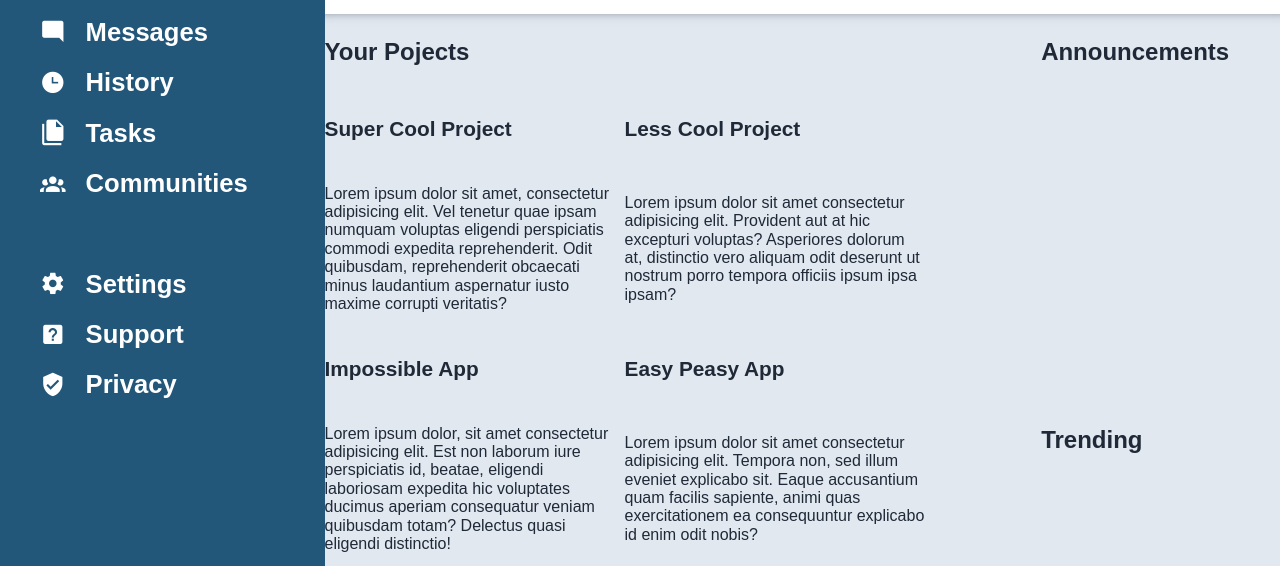
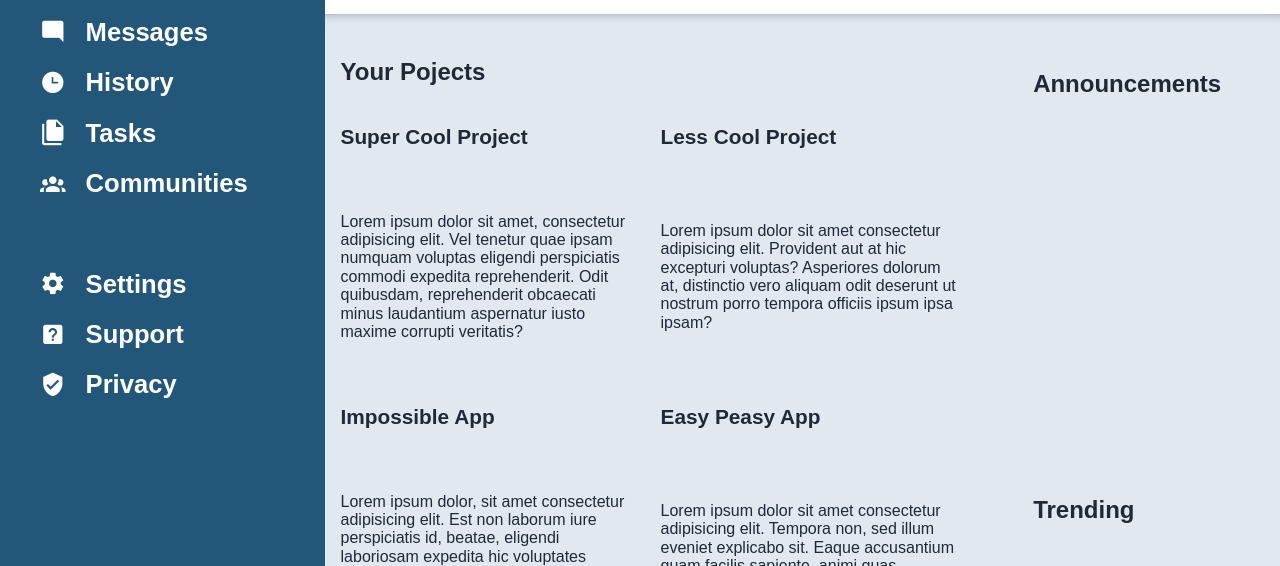
Before and after one commit to Marutovsky/admin-dashboard, a plain HTML site: page index.html in a window 1280 px wide. Shown: the part 229-795 px from the top of the page. Drawn offline with Linux system fonts and the light colour scheme; a web font is replaced by a local one.

Commit message:
Set proper spacing in content

```diff
--- a/css/style.css
+++ b/css/style.css
@@ -195,6 +195,7 @@ body {
   display: grid;
   grid-template: 1fr 1fr / 3fr 1fr;
   z-index: 8;
+  padding: 32px 16px;
 }
 
 .projects {
@@ -203,5 +204,11 @@ body {
   & div {
     display: grid;
     grid-template-columns: repeat(auto-fit, 300px);
+    gap: 20px;
+
+  }
+
+  & h3 {
+    margin: 12px 0;
   }
 }
```
